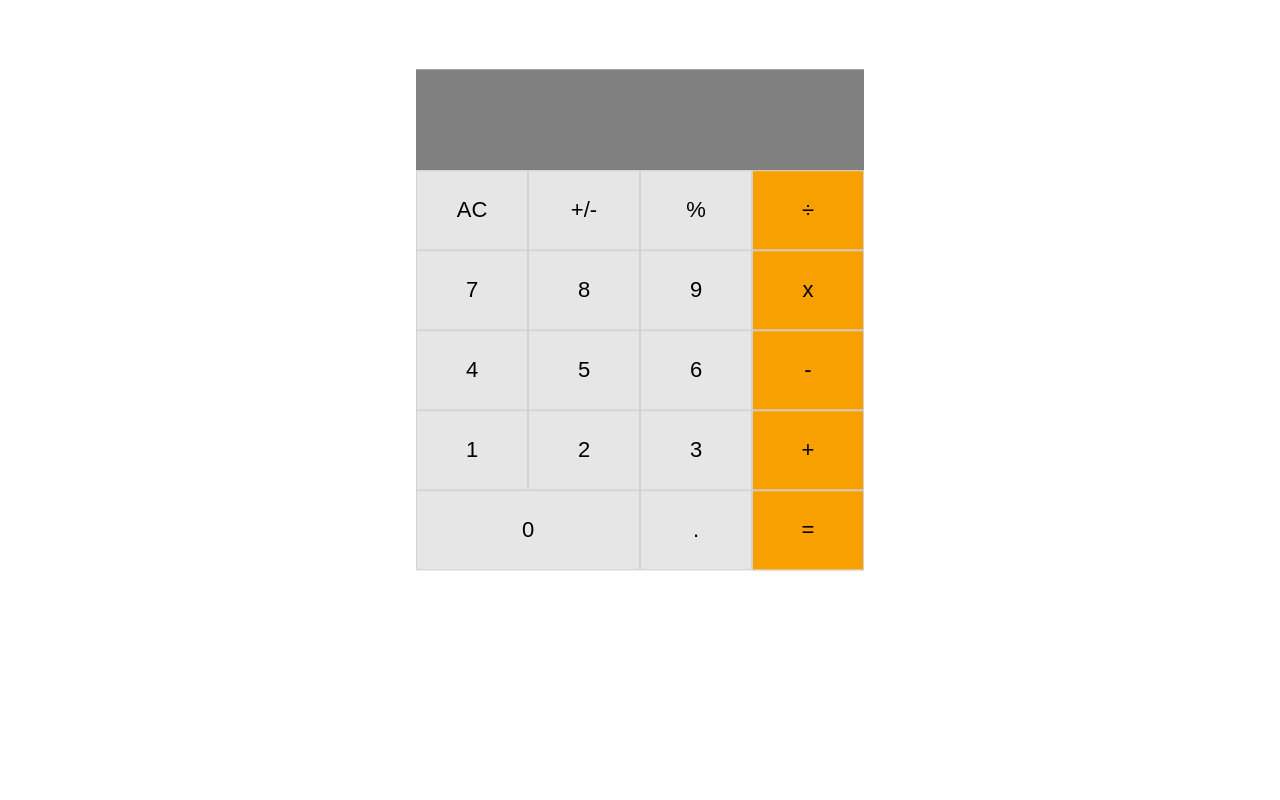
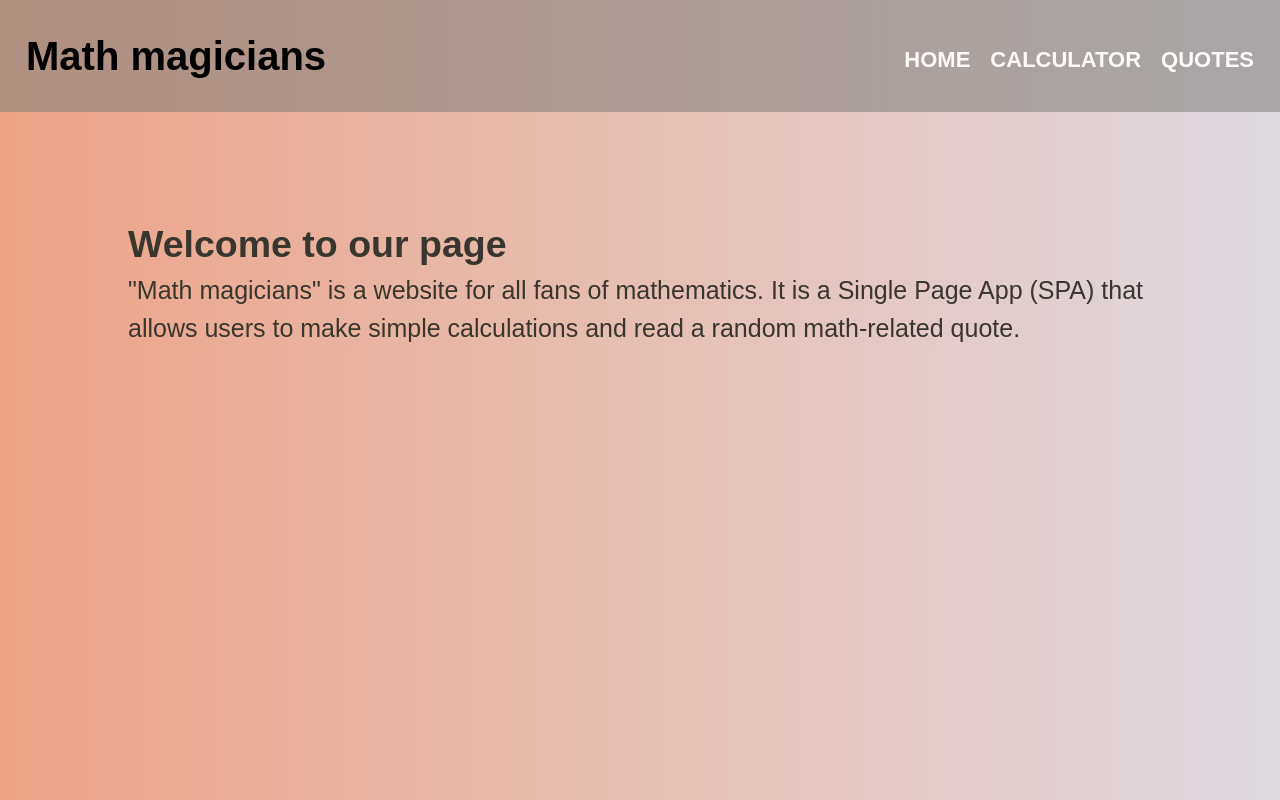
Before and after one commit to collinsmezie/math-magicians, a React (Create React App) app: page / in a window 1280 px wide. Built offline with nearby package versions, Linux system fonts and the light colour scheme.

Commit message:
implemented navigation with react routing

```diff
--- a/package.json
+++ b/package.json
@@ -10,6 +10,7 @@
     "prop-types": "^15.8.1",
     "react": "^18.1.0",
     "react-dom": "^18.1.0",
+    "react-router-dom": "^6.3.0",
     "react-scripts": "5.0.1",
     "web-vitals": "^2.1.4"
   },
--- a/src/App.js
+++ b/src/App.js
@@ -1,6 +1,10 @@
 import React from 'react';
+import { Routes, Route } from 'react-router-dom';
 import CalculatorInterface from './components/Calculator';
 import './App.css';
+import Header from './components/Header';
+import Quotes from './components/Quotes';
+import Home from './components/Home';
 
 /* eslint-disable no-useless-constructor */
 /* eslint-disable react/prefer-stateless-function */
@@ -13,7 +17,12 @@ class App extends React.Component {
   render() {
     return (
       <div className="app">
-        <CalculatorInterface />
+        <Header />
+        <Routes>
+          <Route path="/" element={<Home />} />
+          <Route path="calculator" element={<CalculatorInterface />} />
+          <Route path="quotes" element={<Quotes />} />
+        </Routes>
       </div>
 
     );
--- a/src/components/Calculator.css
+++ b/src/components/Calculator.css
@@ -1,38 +1,56 @@
+* {
+  text-decoration: none;
+  margin: 0;
+  padding: 0;
+  box-sizing: border-box;
+}
+
+body {
+  background: linear-gradient(to right, #eea486, #dfd9e1);
+  font: 20px/1.5 Arial, Helvetica, Sans-serif;
+}
+
 .container {
   display: grid;
   width: 35%;
-  margin: auto;
+  margin: 15vh auto auto auto;
   position: absolute;
-  top: 40%;
-  left: 50%;
-  transform: translate(-50%, -50%);
+  top: 14%;
+  left: 30%;
 }
 
 .display {
   background-color: grey;
-  padding: 40px;
+  height: 80px;
+  text-align: end;
+  padding-right: 20px;
+  border-top-left-radius: 5px;
+  border-top-right-radius: 5px;
 }
 
-.button-section {
+.btns {
   display: grid;
   grid-template-columns: 1fr 1fr 1fr 1fr;
-  margin: auto;
   width: 100%;
 }
 
-.bottom-row {
-  display: grid;
-  grid-template-columns: 2fr 1fr 1fr;
+.zero {
+  grid-column: span 2 ;
 }
 
 .button {
   background-color: rgb(230, 230, 230);
-  padding: 26px;
+  padding: 18px;
   font-size: 22px;
-  width: 100%;
   border: 1px solid rgb(210, 210, 210);
 }
 
 .operator {
   background-color: rgb(247, 160, 0);
 }
+
+.text {
+  margin: 40px 0 0 20px;
+  font-size: 17px;
+  color: rgb(69, 71, 59);
+}
--- a/src/components/Calculator.js
+++ b/src/components/Calculator.js
@@ -47,10 +47,11 @@ class CalculatorInterface extends React.Component {
   render() {
     const { total, next, operation } = this.state;
     return (
+      <>
+      <div className='text'><h2>Let's Do some Math!</h2></div>
       <div className="container">
         <DisplayTotal total={total} operation={operation} next={next} />
         <div className="btns">
-          <div className="button-section">
             <button onClick={this.handleClicks} value="AC" className="button" type="button">AC</button>
             <button onClick={this.handleClicks} value="+/-" className="button" type="button">+/-</button>
             <button onClick={this.handleClicks} value="%" className="button" type="button">%</button>
@@ -67,14 +68,12 @@ class CalculatorInterface extends React.Component {
             <button onClick={this.handleClicks} value="2" className="button" type="button">2</button>
             <button onClick={this.handleClicks} value="3" className="button" type="button">3</button>
             <button onClick={this.handleClicks} value="+" className="button operator" type="button">+</button>
-          </div>
-          <div className="bottom-row">
-            <button onClick={this.handleClicks} value="0" className="button" type="button">0</button>
+            <button onClick={this.handleClicks} value="0" className="button zero" type="button">0</button>
             <button onClick={this.handleClicks} value="." className="button" type="button">.</button>
             <button onClick={this.handleClicks} value="=" className="button operator" type="button">=</button>
-          </div>
         </div>
       </div>
+      </>
 
     );
   }
--- /dev/null
+++ b/src/components/Header.css
@@ -0,0 +1,23 @@
+.header {
+    background-color: rgba(128, 128, 125, 0.558);
+    display: flex;
+    justify-content: space-between;
+    padding: 26px;
+}
+
+.nav {
+    padding-left: 20px;
+    color: rgb(253, 249, 249);
+}
+
+.navigation {
+    font-size: 22px;
+    text-transform: uppercase;
+    color: black;
+    font-weight: 600;
+    margin-top: 17px;
+}
+
+.nav:hover {
+    color: orange;
+}
--- /dev/null
+++ b/src/components/Header.js
@@ -0,0 +1,23 @@
+import React from 'react';
+import { Link } from 'react-router-dom';
+import './Header.css';
+
+function Header() {
+  return (
+    <>
+    <div className='header'>
+        <h1>Math magicians</h1>
+
+    <div className="navigation">
+      <Link className="nav" to="/">Home</Link>
+      <Link className="nav" to="/calculator">Calculator</Link>
+      <Link className="nav" to="/quotes">Quotes</Link>
+    </div>
+
+    </div>
+
+    </>
+  );
+}
+
+export default Header;
--- /dev/null
+++ b/src/components/Home.css
@@ -0,0 +1,7 @@
+.homepage {
+    width: 80%;
+    margin: auto;
+    padding-top: 13vh;
+    color: rgb(56, 54, 46);
+    font-size: 25px;
+}
--- /dev/null
+++ b/src/components/Home.js
@@ -0,0 +1,18 @@
+import React from "react";
+import './Home.css';
+
+function Home() {
+    return (
+
+        <div className="homepage">
+            <h2>Welcome to our page</h2>
+            <p>"Math magicians" is a website for all fans of mathematics.
+                It is a Single Page App (SPA) that allows users to make simple calculations
+                and read a random math-related quote.
+            </p>
+
+        </div>
+    )
+}
+
+export default Home
--- /dev/null
+++ b/src/components/Quotes.css
@@ -0,0 +1,8 @@
+.quotesSection {
+    width: 80%;
+    margin: 13vh auto auto auto;
+    font-size: 25px;
+    text-align: center;
+    font-weight: 200;
+    color: rgb(72, 71, 68);
+}
--- /dev/null
+++ b/src/components/Quotes.js
@@ -0,0 +1,14 @@
+import React from 'react';
+import './Quotes.css';
+
+function Quotes() {
+  return (
+    <div className='quotesSection'>
+       &quot;Math magicians&quot; is a website for all fans of mathematics. It is a Single
+      Page App (SPA) that allows users to make simple calculations and read a
+      random math-related quote.
+    </div>
+  );
+}
+
+export default Quotes;
--- a/src/index.js
+++ b/src/index.js
@@ -1,8 +1,11 @@
 import React from 'react';
 import ReactDOM from 'react-dom/client';
+import { BrowserRouter } from 'react-router-dom';
 import App from './App';
 
 const root = ReactDOM.createRoot(document.getElementById('root'));
 root.render(
-  <App />,
+  <BrowserRouter>
+    <App />
+  </BrowserRouter>,
 );
```
Also changed, not shown: 1 other file (tests, documents, lock files or other folders).
